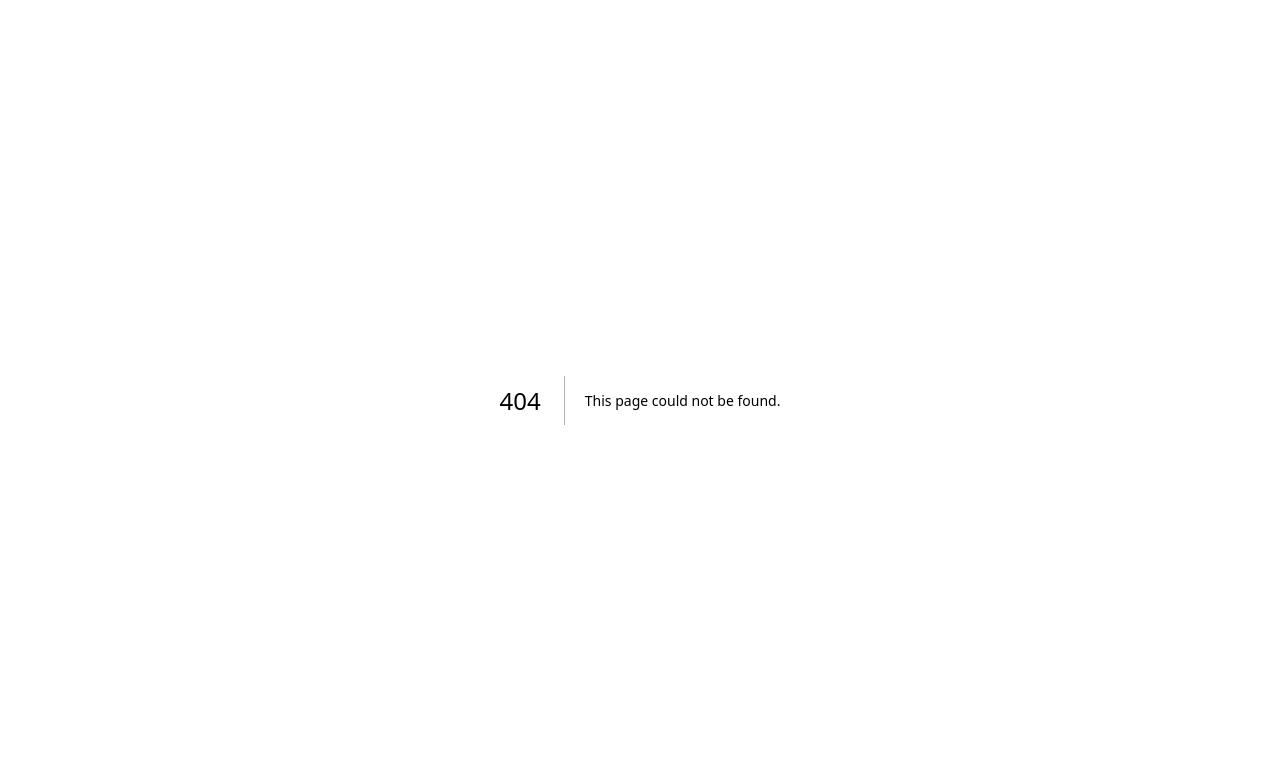
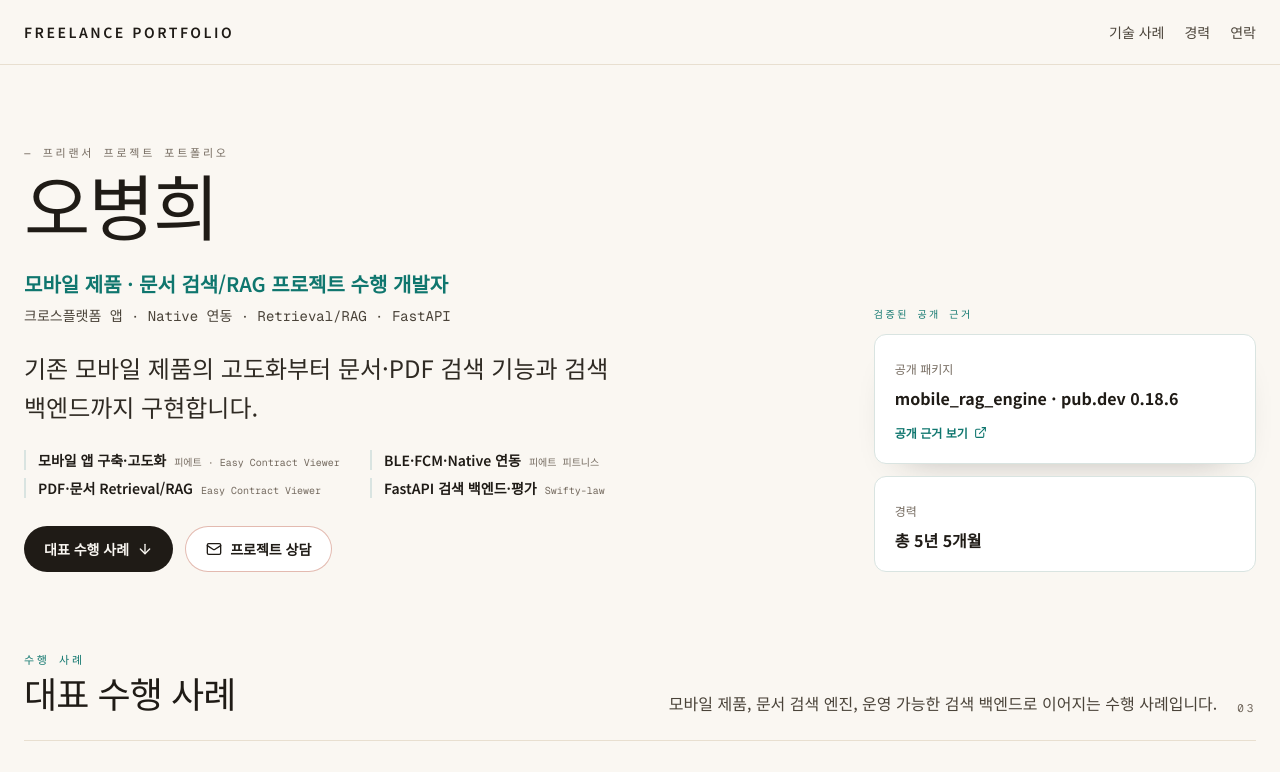
Before and after one commit to dev07060/dev-portfolio, a Next.js app: page /freelancer in a window 1280 px wide. Before the commit this address had no page. Shown: the top 772 px of the page. Built offline with nearby package versions, Linux system fonts and the light colour scheme.

Commit message:
feat: add unlisted freelancer portfolio route

```diff
--- /dev/null
+++ b/src/app/freelancer/page.tsx
@@ -0,0 +1,17 @@
+import type { Metadata } from 'next';
+import Portfolio from '@/components/Portfolio';
+import { freelancerPortfolioConfig } from '@/data/freelancer';
+
+export const metadata: Metadata = {
+  title: '오병희 | 프리랜서 프로젝트 포트폴리오',
+  description:
+    '모바일 제품화와 문서·PDF 검색/RAG 프로젝트 수행 경험을 정리한 전달용 포트폴리오입니다.',
+  robots: {
+    index: false,
+    follow: false,
+  },
+};
+
+export default function FreelancerPage() {
+  return <Portfolio config={freelancerPortfolioConfig} />;
+}
--- a/src/app/page.tsx
+++ b/src/app/page.tsx
@@ -1,5 +1,6 @@
 import Portfolio from '@/components/Portfolio';
+import { recruitmentPortfolioConfig } from '@/data/portfolio';
 
 export default function Home() {
-  return <Portfolio />;
+  return <Portfolio config={recruitmentPortfolioConfig} />;
 }
--- a/src/components/Portfolio.tsx
+++ b/src/components/Portfolio.tsx
@@ -2,6 +2,7 @@
 
 import { useState, useEffect, useCallback, useRef } from 'react';
 import { Project } from '@/types/project';
+import type { PortfolioConfig } from '@/types/portfolio';
 import { projects } from '@/data/projects';
 import {
   RecruitmentNav,
@@ -14,19 +15,22 @@ import {
   ProjectModal,
   PresentationOverlay,
 } from './widgets';
-import {
-  additionalProjectIds,
-  capabilities,
-  featuredProjectIds,
-  portfolioCopy,
-} from '@/data/portfolio';
-import {
-  experienceItems,
-  recruitmentCases,
-  recruitmentProfile,
-} from '@/data/recruitment';
 
-const Portfolio = () => {
+interface PortfolioProps {
+  config: PortfolioConfig;
+}
+
+const Portfolio = ({ config }: PortfolioProps) => {
+  const {
+    profile,
+    copy,
+    capabilities,
+    featuredProjectIds,
+    additionalProjectIds,
+    cases,
+    experienceItems,
+  } = config;
+
   // State
   const [selectedProject, setSelectedProject] = useState<Project | null>(null);
   const [isAnimating, setIsAnimating] = useState(false);
@@ -152,17 +156,22 @@ const Portfolio = () => {
         aria-hidden={selectedProject ? true : undefined}
         className="min-h-screen bg-[#faf7f2] text-[#1f1b16] font-sans outline-none"
       >
-        <RecruitmentNav hasExperience={experienceItems.length > 0} />
+        <RecruitmentNav
+          hasExperience={experienceItems.length > 0}
+          brandLabel={copy.navBrandLabel}
+        />
 
         <main id="main-content" tabIndex={-1} className="outline-none">
           <DeveloperHero
-            profile={recruitmentProfile}
+            profile={profile}
             capabilities={capabilities}
+            copy={copy}
           />
 
           <FeaturedWork
             projects={featuredProjects}
-            cases={recruitmentCases}
+            cases={cases}
+            copy={copy}
             onProjectClick={handleProjectClick}
           />
 
@@ -171,11 +180,11 @@ const Portfolio = () => {
           <ProjectArchive
             projects={additionalProjects}
             onProjectClick={handleProjectClick}
-            heading={portfolioCopy.additionalHeading}
-            description={portfolioCopy.additionalDescription}
+            heading={copy.additionalHeading}
+            description={copy.additionalDescription}
           />
 
-          <RecruitmentCTA profile={recruitmentProfile} />
+          <RecruitmentCTA profile={profile} copy={copy} />
         </main>
 
         <Footer />
@@ -185,7 +194,7 @@ const Portfolio = () => {
       {selectedProject && (
         <ProjectModal
           project={selectedProject}
-          recruitmentCase={recruitmentCases.find(
+          recruitmentCase={cases.find(
             (item) => item.projectId === selectedProject.id
           )}
           isAnimating={isAnimating}
--- a/src/components/widgets/DeveloperHero.tsx
+++ b/src/components/widgets/DeveloperHero.tsx
@@ -1,20 +1,26 @@
 import { ArrowDown, ExternalLink, FileText, Mail } from 'lucide-react';
-import type { Capability } from '@/data/portfolio';
+import type { Capability, PortfolioCopy } from '@/types/portfolio';
 import type { RecruitmentProfile } from '@/types/recruitment';
 import SectionContainer from './SectionContainer';
 
 interface DeveloperHeroProps {
   profile: RecruitmentProfile;
   capabilities: Capability[];
+  copy: PortfolioCopy;
 }
 
-const DeveloperHero = ({ profile, capabilities }: DeveloperHeroProps) => (
-  <section id="about" className="py-12 sm:py-16 lg:py-20">
+const DeveloperHero = ({ profile, capabilities, copy }: DeveloperHeroProps) => {
+  const contactHref = copy.contactMailSubject
+    ? `mailto:${profile.email}?subject=${encodeURIComponent(copy.contactMailSubject)}`
+    : `mailto:${profile.email}`;
+
+  return (
+    <section id="about" className="py-12 sm:py-16 lg:py-20">
     <SectionContainer>
       <div className="grid grid-cols-1 gap-10 lg:grid-cols-[minmax(0,1.35fr)_minmax(280px,0.65fr)] lg:items-end lg:gap-14">
         <div className="animate-fade-in-up">
           <p className="mb-3 font-mono text-[10px] uppercase tracking-[0.25em] text-[#756b60] sm:text-[11px]">
-            — 개발자 포트폴리오
+            — {copy.heroEyebrow}
           </p>
           <h1 className="font-serif text-5xl font-light leading-none tracking-tight text-[#1f1b16] sm:text-6xl md:text-7xl">
             {profile.name}
@@ -30,7 +36,7 @@ const DeveloperHero = ({ profile, capabilities }: DeveloperHeroProps) => (
           </p>
 
           <div
-            aria-label="핵심 개발 역량 요약"
+            aria-label={copy.capabilityAriaLabel}
             className="mt-6 grid max-w-2xl grid-cols-1 gap-x-5 gap-y-2 sm:grid-cols-2"
           >
             {capabilities.map((capability) => (
@@ -53,7 +59,7 @@ const DeveloperHero = ({ profile, capabilities }: DeveloperHeroProps) => (
               href="#featured-work"
               className="inline-flex min-h-11 items-center justify-center gap-2 rounded-full bg-[#1f1b16] px-5 py-3 text-sm font-semibold text-[#faf7f2] transition-colors hover:bg-[#0f766e] focus-visible:outline-none focus-visible:ring-2 focus-visible:ring-[#0f766e] focus-visible:ring-offset-2 focus-visible:ring-offset-[#faf7f2]"
             >
-              대표 기술 사례
+              {copy.primaryCta}
               <ArrowDown size={16} aria-hidden="true" />
             </a>
             {profile.resumeUrl && (
@@ -68,11 +74,11 @@ const DeveloperHero = ({ profile, capabilities }: DeveloperHeroProps) => (
               </a>
             )}
             <a
-              href={`mailto:${profile.email}`}
+              href={contactHref}
               className="inline-flex min-h-11 items-center justify-center gap-2 rounded-full border border-[#b8543a]/40 bg-white px-5 py-3 text-sm font-semibold text-[#1f1b16] transition-colors hover:border-[#0f766e] hover:text-[#0f766e] focus-visible:outline-none focus-visible:ring-2 focus-visible:ring-[#0f766e]"
             >
               <Mail size={16} aria-hidden="true" />
-              채용 관련 이메일
+              {copy.contactCta}
             </a>
           </div>
         </div>
@@ -121,7 +127,8 @@ const DeveloperHero = ({ profile, capabilities }: DeveloperHeroProps) => (
         )}
       </div>
     </SectionContainer>
-  </section>
-);
+    </section>
+  );
+};
 
 export default DeveloperHero;
--- a/src/components/widgets/FeaturedWork.tsx
+++ b/src/components/widgets/FeaturedWork.tsx
@@ -1,8 +1,8 @@
 'use client';
 
 import type { Project } from '@/types/project';
+import type { PortfolioCopy } from '@/types/portfolio';
 import type { RecruitmentCase } from '@/types/recruitment';
-import { portfolioCopy } from '@/data/portfolio';
 import ProjectCard from './ProjectCard';
 import SectionContainer from './SectionContainer';
 import SectionHeader from './SectionHeader';
@@ -10,16 +10,17 @@ import SectionHeader from './SectionHeader';
 interface FeaturedWorkProps {
   projects: Project[];
   cases: RecruitmentCase[];
+  copy: PortfolioCopy;
   onProjectClick: (project: Project) => void;
 }
 
-const FeaturedWork = ({ projects, cases, onProjectClick }: FeaturedWorkProps) => (
+const FeaturedWork = ({ projects, cases, copy, onProjectClick }: FeaturedWorkProps) => (
   <section id="featured-work" className="scroll-mt-8 pb-16 sm:pb-20">
     <SectionContainer>
       <SectionHeader
-        eyebrow="대표 흐름"
-        title={portfolioCopy.featuredHeading}
-        description={portfolioCopy.featuredDescription}
+        eyebrow={copy.featuredEyebrow}
+        title={copy.featuredHeading}
+        description={copy.featuredDescription}
         count={projects.length}
       />
       <div className="grid grid-cols-1 gap-6 md:grid-cols-2 md:gap-7 lg:grid-cols-3">
--- a/src/components/widgets/RecruitmentCTA.tsx
+++ b/src/components/widgets/RecruitmentCTA.tsx
@@ -1,16 +1,23 @@
 import { ExternalLink, FileText, Github, Mail } from 'lucide-react';
+import type { PortfolioCopy } from '@/types/portfolio';
 import type { RecruitmentProfile } from '@/types/recruitment';
 import SectionContainer from './SectionContainer';
 
 interface RecruitmentCTAProps {
   profile: RecruitmentProfile;
+  copy: PortfolioCopy;
 }
 
 const actionClass =
   'inline-flex min-h-11 items-center justify-center gap-2 rounded-full px-5 py-3 text-sm font-semibold focus-visible:outline-none focus-visible:ring-2 focus-visible:ring-[#faf7f2] focus-visible:ring-offset-2 focus-visible:ring-offset-[#1f1b16]';
 
-const RecruitmentCTA = ({ profile }: RecruitmentCTAProps) => (
-  <section id="contact" className="pb-8 sm:pb-12">
+const RecruitmentCTA = ({ profile, copy }: RecruitmentCTAProps) => {
+  const contactHref = copy.contactMailSubject
+    ? `mailto:${profile.email}?subject=${encodeURIComponent(copy.contactMailSubject)}`
+    : `mailto:${profile.email}`;
+
+  return (
+    <section id="contact" className="pb-8 sm:pb-12">
     <SectionContainer>
       <div className="rounded-2xl bg-[#1f1b16] px-6 py-9 text-[#faf7f2] sm:px-9 sm:py-12 lg:flex lg:items-end lg:justify-between lg:gap-10">
         <div>
@@ -18,10 +25,10 @@ const RecruitmentCTA = ({ profile }: RecruitmentCTAProps) => (
             연락
           </p>
           <h2 className="mt-3 max-w-2xl font-serif text-3xl font-light leading-tight sm:text-4xl">
-            모바일 제품과 로컬 검색 기술을 함께 다룰 개발자를 찾고 계신가요?
+            {copy.contactHeading}
           </h2>
           <p className="mt-4 max-w-2xl text-sm leading-relaxed text-[#cfc4b2] break-keep sm:text-base">
-            역할과 해결하려는 문제를 이메일로 알려주시면 포트폴리오의 관련 구현 근거를 기준으로 답변드리겠습니다.
+            {copy.contactDescription}
           </p>
         </div>
         <div className="mt-7 flex shrink-0 flex-wrap gap-3 lg:mt-0 lg:justify-end">
@@ -38,11 +45,11 @@ const RecruitmentCTA = ({ profile }: RecruitmentCTAProps) => (
             </a>
           )}
           <a
-            href={`mailto:${profile.email}`}
+            href={contactHref}
             className={`${actionClass} bg-[#faf7f2] text-[#1f1b16]`}
           >
             <Mail size={16} aria-hidden="true" />
-            채용 관련 이메일
+            {copy.contactCta}
           </a>
           <a
             href={profile.githubUrl}
@@ -56,7 +63,8 @@ const RecruitmentCTA = ({ profile }: RecruitmentCTAProps) => (
         </div>
       </div>
     </SectionContainer>
-  </section>
-);
+    </section>
+  );
+};
 
 export default RecruitmentCTA;
--- a/src/components/widgets/RecruitmentNav.tsx
+++ b/src/components/widgets/RecruitmentNav.tsx
@@ -2,6 +2,7 @@ import SectionContainer from './SectionContainer';
 
 interface RecruitmentNavProps {
   hasExperience: boolean;
+  brandLabel: string;
 }
 
 const navigation = [
@@ -11,14 +12,17 @@ const navigation = [
 const linkClass =
   'inline-flex min-h-11 items-center shrink-0 text-xs font-medium text-[#4a4339] hover:text-[#0f766e] focus-visible:rounded-sm focus-visible:outline-none focus-visible:ring-2 focus-visible:ring-[#0f766e] sm:text-sm';
 
-const RecruitmentNav = ({ hasExperience }: RecruitmentNavProps) => (
+const RecruitmentNav = ({
+  hasExperience,
+  brandLabel,
+}: RecruitmentNavProps) => (
   <nav aria-label="주요 탐색" className="border-b border-[#e8dfd0] bg-[#faf7f2]">
     <SectionContainer className="flex min-h-16 items-center justify-between gap-3 py-2">
       <a
         href="#about"
         className="inline-flex min-h-11 items-center shrink-0 text-xs font-semibold tracking-[0.18em] text-[#1f1b16] focus-visible:rounded-sm focus-visible:outline-none focus-visible:ring-2 focus-visible:ring-[#0f766e] sm:text-sm"
       >
-        DEV PORTFOLIO
+        {brandLabel}
       </a>
       <div className="flex min-w-0 items-center justify-end gap-3 sm:gap-5">
         {navigation.map((item) => (
--- /dev/null
+++ b/src/data/freelancer.ts
@@ -0,0 +1,69 @@
+import type { Capability, PortfolioConfig, PortfolioCopy } from '@/types/portfolio';
+import type { RecruitmentProfile } from '@/types/recruitment';
+import { additionalProjectIds } from './portfolio';
+import {
+  experienceItems,
+  recruitmentCases,
+  recruitmentProfile,
+} from './recruitment';
+
+const freelancerProfile: RecruitmentProfile = {
+  ...recruitmentProfile,
+  role: '모바일 제품 · 문서 검색/RAG 프로젝트 수행 개발자',
+  position: '크로스플랫폼 앱 · Native 연동 · Retrieval/RAG · FastAPI',
+  positioning: '기존 모바일 제품의 고도화부터 문서·PDF 검색 기능과 검색 백엔드까지 구현합니다.',
+  resumeUrl: undefined,
+};
+
+const freelancerCopy: PortfolioCopy = {
+  navBrandLabel: 'FREELANCE PORTFOLIO',
+  heroEyebrow: '프리랜서 프로젝트 포트폴리오',
+  capabilityAriaLabel: '의뢰 가능 범위 요약',
+  primaryCta: '대표 수행 사례',
+  contactCta: '프로젝트 상담',
+  contactMailSubject: '[프로젝트 문의] 모바일 제품 · 문서 RAG 개발',
+  featuredEyebrow: '수행 사례',
+  featuredHeading: '대표 수행 사례',
+  featuredDescription: '모바일 제품, 문서 검색 엔진, 운영 가능한 검색 백엔드로 이어지는 수행 사례입니다.',
+  additionalHeading: '추가 프로젝트',
+  additionalDescription:
+    '대표 수행 사례를 보완하는 모바일·웹 제품 개발 경험입니다.',
+  contactHeading: '모바일 제품이나 문서 검색 기능을 개발·개선하려고 하시나요?',
+  contactDescription:
+    '현재 구조와 해결하려는 문제를 알려주시면 직접 수행 가능한 범위와 검증 기준을 관련 구현 근거로 답변드리겠습니다.',
+};
+
+const freelancerCapabilities: Capability[] = [
+  {
+    title: '모바일 앱 구축·고도화',
+    evidence: '피에트 · Easy Contract Viewer',
+  },
+  {
+    title: 'BLE·FCM·Native 연동',
+    evidence: '피에트 피트니스',
+  },
+  {
+    title: 'PDF·문서 Retrieval/RAG',
+    evidence: 'Easy Contract Viewer',
+  },
+  {
+    title: 'FastAPI 검색 백엔드·평가',
+    evidence: 'Swifty-law',
+  },
+];
+
+const freelancerFeaturedProjectIds = [
+  'easy-contract-viewer',
+  'local-mobile-rag-gemma',
+  'law-info-engine',
+] as const;
+
+export const freelancerPortfolioConfig: PortfolioConfig = {
+  profile: freelancerProfile,
+  copy: freelancerCopy,
+  capabilities: freelancerCapabilities,
+  featuredProjectIds: freelancerFeaturedProjectIds,
+  additionalProjectIds,
+  cases: recruitmentCases,
+  experienceItems,
+};
--- a/src/data/portfolio.ts
+++ b/src/data/portfolio.ts
@@ -1,7 +1,9 @@
-export interface Capability {
-  title: string;
-  evidence: string;
-}
+import type { Capability, PortfolioConfig, PortfolioCopy } from '@/types/portfolio';
+import {
+  experienceItems,
+  recruitmentCases,
+  recruitmentProfile,
+} from './recruitment';
 
 export const featuredProjectIds = [
   'local-mobile-rag-gemma',
@@ -17,21 +19,23 @@ export const additionalProjectIds = [
   'fiet-fitness-user',
 ] as const;
 
-export const portfolioCopy = {
-  eyebrow: '개발자 포트폴리오',
-  role: '크로스플랫폼 개발자 · 로컬 RAG 엔지니어',
-  position: 'Flutter · 온디바이스 Retrieval/RAG · LLM 백엔드',
-  positioning:
-    '모바일 제품과 로컬 검색 엔진을 설계·구현하고 평가와 운영까지 연결합니다.',
-  primaryCta: '대표 기술 사례 보기',
-  secondaryCta: '채용 관련 이메일',
-  capabilityLabel: '핵심 개발 역량',
+export const portfolioCopy: PortfolioCopy = {
+  navBrandLabel: 'DEV PORTFOLIO',
+  heroEyebrow: '개발자 포트폴리오',
+  capabilityAriaLabel: '핵심 개발 역량 요약',
+  primaryCta: '대표 기술 사례',
+  contactCta: '채용 관련 이메일',
+  featuredEyebrow: '대표 흐름',
   featuredHeading: '대표 기술 사례',
   featuredDescription:
     '검색 엔진, Flutter 제품 적용, 운영 가능한 백엔드로 이어지는 세 가지 기술 사례입니다.',
   additionalHeading: '추가 프로젝트',
   additionalDescription: '대표 기술 사례를 보완하는 제품 개발 경험입니다.',
-} as const;
+  contactHeading:
+    '모바일 제품과 로컬 검색 기술을 함께 다룰 개발자를 찾고 계신가요?',
+  contactDescription:
+    '역할과 해결하려는 문제를 이메일로 알려주시면 포트폴리오의 관련 구현 근거를 기준으로 답변드리겠습니다.',
+};
 
 export const capabilities: Capability[] = [
   {
@@ -51,3 +55,13 @@ export const capabilities: Capability[] = [
     evidence: 'Swifty-law',
   },
 ];
+
+export const recruitmentPortfolioConfig: PortfolioConfig = {
+  profile: recruitmentProfile,
+  copy: portfolioCopy,
+  capabilities,
+  featuredProjectIds,
+  additionalProjectIds,
+  cases: recruitmentCases,
+  experienceItems,
+};
--- /dev/null
+++ b/src/types/portfolio.ts
@@ -0,0 +1,36 @@
+import type {
+  ExperienceItem,
+  RecruitmentCase,
+  RecruitmentProfile,
+} from './recruitment';
+
+export interface Capability {
+  title: string;
+  evidence: string;
+}
+
+export interface PortfolioCopy {
+  navBrandLabel: string;
+  heroEyebrow: string;
+  capabilityAriaLabel: string;
+  primaryCta: string;
+  contactCta: string;
+  contactMailSubject?: string;
+  featuredEyebrow: string;
+  featuredHeading: string;
+  featuredDescription: string;
+  additionalHeading: string;
+  additionalDescription: string;
+  contactHeading: string;
+  contactDescription: string;
+}
+
+export interface PortfolioConfig {
+  profile: RecruitmentProfile;
+  copy: PortfolioCopy;
+  capabilities: Capability[];
+  featuredProjectIds: readonly string[];
+  additionalProjectIds: readonly string[];
+  cases: RecruitmentCase[];
+  experienceItems: ExperienceItem[];
+}
```
Also changed, not shown: 2 other files (tests, documents, lock files or other folders).
